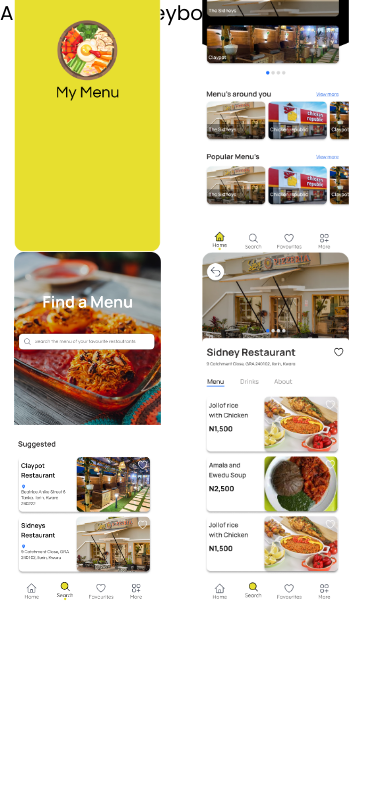
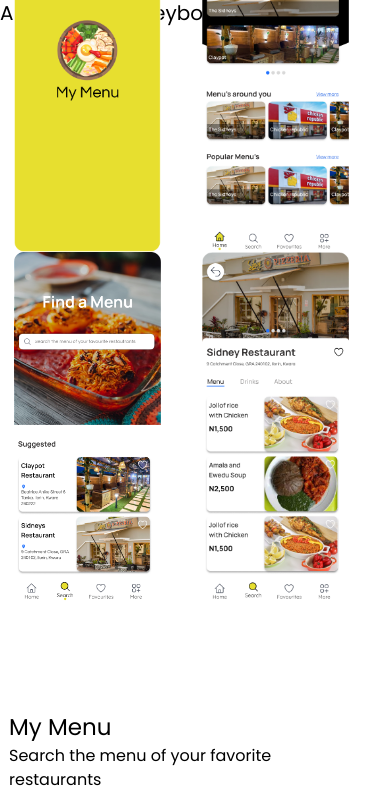
Before and after one commit to sefeoluwa/menu-app, a React (Vite) app: page / in a window 390 px wide. Shown: the part 1156-1946 px from the top of the page. Built offline with nearby package versions, Linux system fonts and the light colour scheme.

Commit message:
reduced footer padding on mobiles

```diff
--- a/src/index.css
+++ b/src/index.css
@@ -128,6 +128,7 @@
 
     .footer-head{
       font-size: 23px;
+      margin-top: -12vh;
     }
 
     .icons > img {
```
